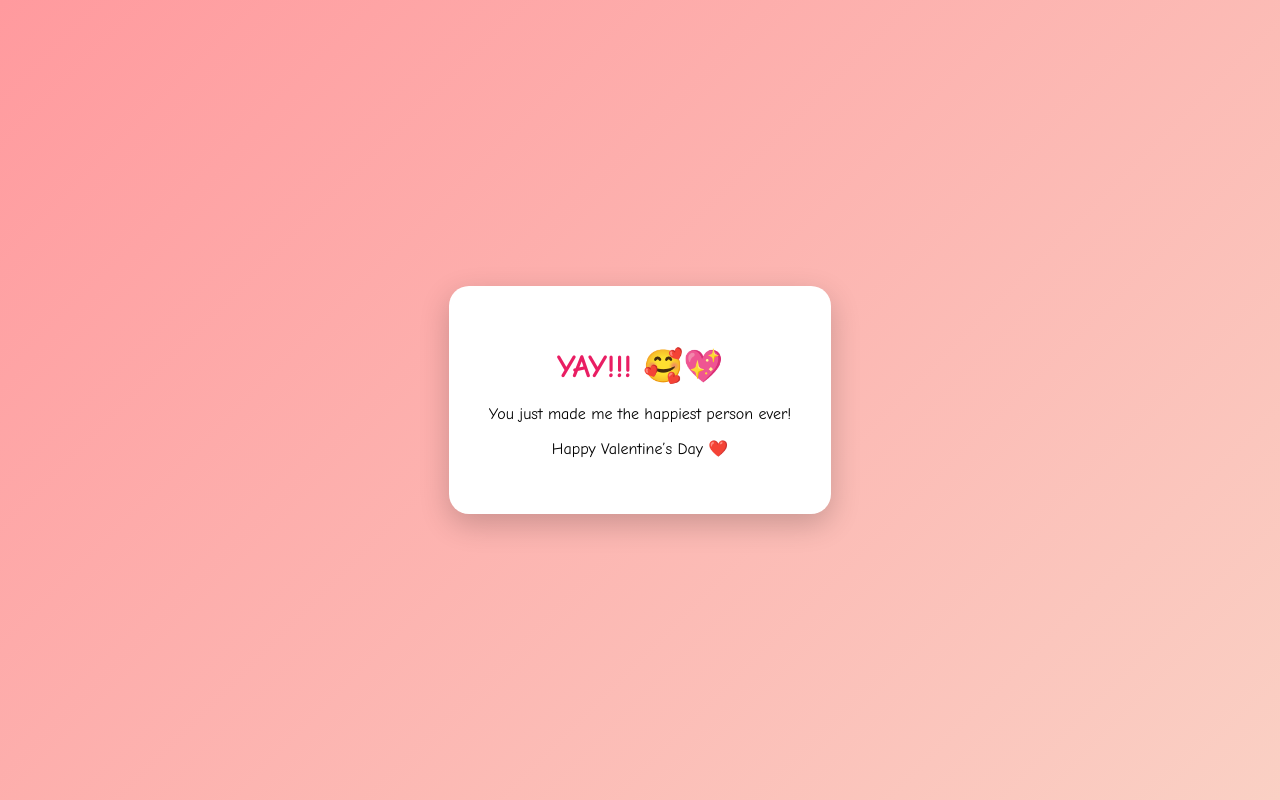
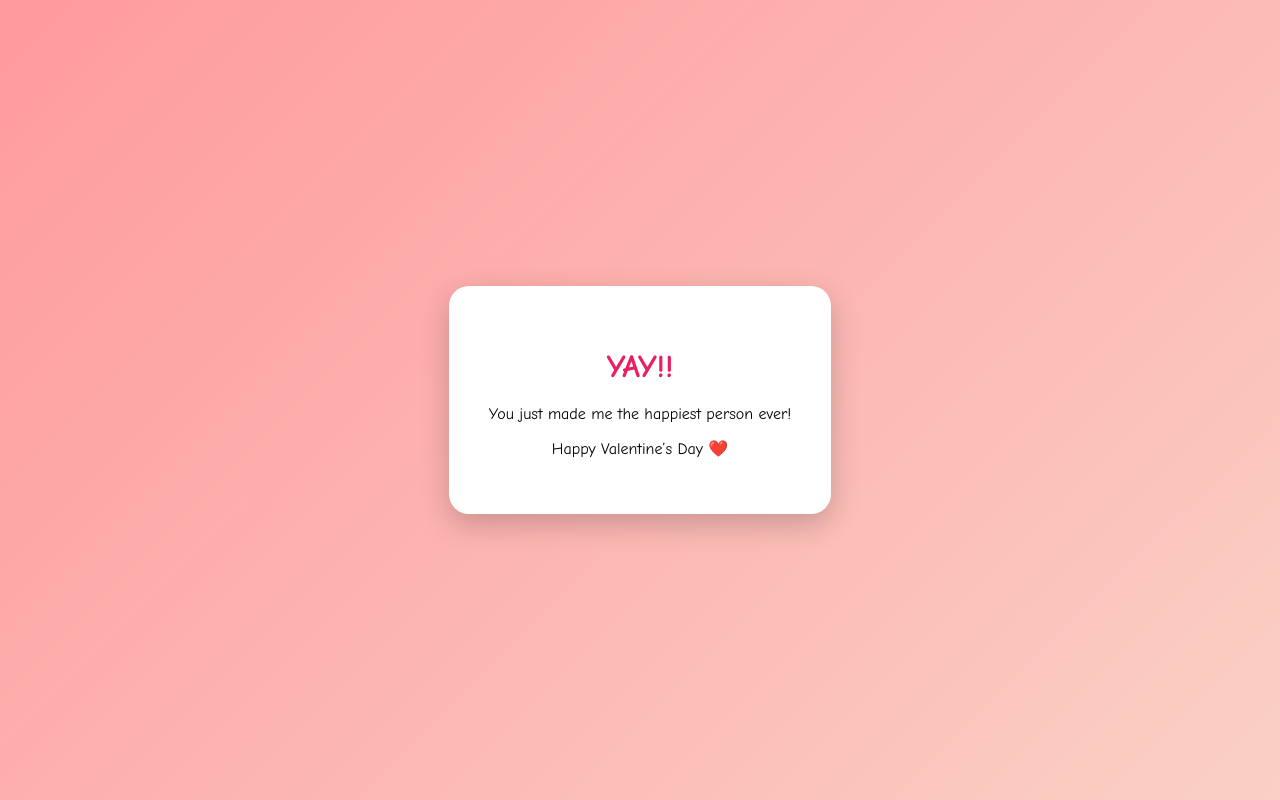
Before and after one commit to Faaisalh123/Sarah-be-my-valentine-, a plain HTML site: page index.html in a window 1280 px wide. Both pictures are taken after a click on the button "Yes 💕". Drawn offline with Linux system fonts and the light colour scheme.

Commit message:
Update index.html

```diff
--- a/index.html
+++ b/index.html
@@ -63,11 +63,11 @@
 
   <script>
     const noMessages = [
-      "Hmm… try again 😏",
-      "That button seems broken… try again 😂",
-      "Nope, destiny says try again 💫",
-      "Wrong answer… one more time 😌",
-      "I believe in you — try again 💖"
+      "wtf",
+      "huhhhhh??",
+      "khar try again",
+      "plz :(",
+      "plz sarah jan"
     ];
 
     function sayNo() {
@@ -77,7 +77,7 @@
 
     function sayYes() {
       document.querySelector('.card').innerHTML = `
-        <h1>YAY!!! 🥰💖</h1>
+        <h1>YAY!!</h1>
         <p>You just made me the happiest person ever!</p>
         <p>Happy Valentine’s Day ❤️</p>
       `;
```
